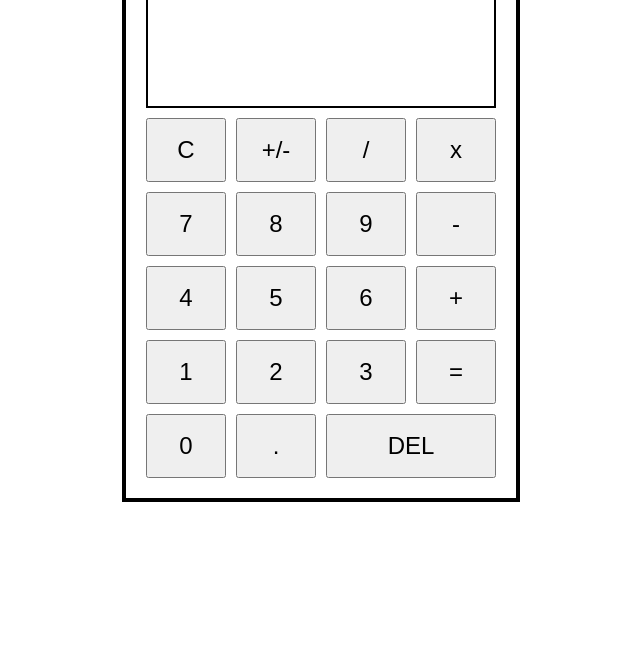
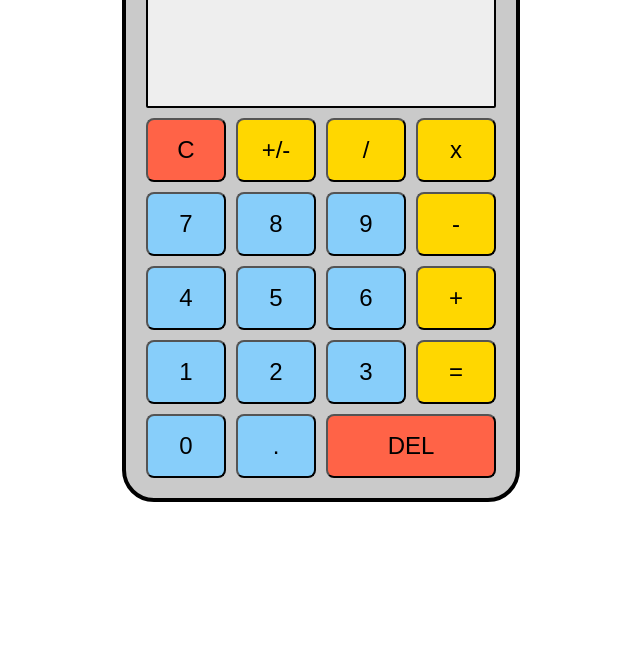
Before and after one commit to molnar-david/odin-calculator, a plain HTML site: page index.html in a window 1280 px wide. Shown: the part 152-800 px from the top of the page, without its empty margins (319-959 px from the left). Drawn offline with Linux system fonts and the light colour scheme.

Commit message:
Add border and color stylings

```diff
--- a/index.html
+++ b/index.html
@@ -17,33 +17,33 @@
                 <div id="display-output" class="center"></div>
             </div>
             <div class="calc-row">
-                <button>C</button>
-                <button>+/-</button>
-                <button>/</button>
-                <button>x</button>
+                <button class="aux-btn">C</button>
+                <button class="op-btn">+/-</button>
+                <button class="op-btn">/</button>
+                <button class="op-btn">x</button>
             </div>
             <div class="calc-row">
-                <button>7</button>
-                <button>8</button>
-                <button>9</button>
-                <button>-</button>
+                <button class="num-btn">7</button>
+                <button class="num-btn">8</button>
+                <button class="num-btn">9</button>
+                <button class="op-btn">-</button>
             </div>
             <div class="calc-row">
-                <button>4</button>
-                <button>5</button>
-                <button>6</button>
-                <button>+</button>
+                <button class="num-btn">4</button>
+                <button class="num-btn">5</button>
+                <button class="num-btn">6</button>
+                <button class="op-btn">+</button>
             </div>
             <div class="calc-row">
-                <button>1</button>
-                <button>2</button>
-                <button>3</button>
-                <button>=</button>
+                <button class="num-btn">1</button>
+                <button class="num-btn">2</button>
+                <button class="num-btn">3</button>
+                <button class="op-btn">=</button>
             </div>
             <div class="calc-row">
-                <button>0</button>
-                <button>.</button>
-                <button class="big-btn">DEL</button>
+                <button class="num-btn">0</button>
+                <button class="num-btn">.</button>
+                <button class="aux-btn big-btn">DEL</button>
             </div>
         </div>
     </div>
--- a/script.js
+++ b/script.js
@@ -56,7 +56,7 @@ function clear() {
     currentInput = "";
 }
 
-function isValidInput() {
+function isValidInputForEvaluation() {
     return currentInput && currentInput !== "-" && currentInput.slice(-1) !== ".";
 }
 
@@ -103,7 +103,7 @@ function display(event) {
             displayInput.textContent = op1 + " " + input + " ";
             operator = input;
             currentInput = "";
-        } else if (isValidInput()) {
+        } else if (isValidInputForEvaluation()) {
             // Chain with "+-x/"
             if (op1 && operator) {
                 op1 = operate(op1, operator, currentInput).toString();
@@ -118,7 +118,7 @@ function display(event) {
         }
     } else switch (input) {
         case "=":
-            if (isValidInput()) {
+            if (isValidInputForEvaluation()) {
                 if (op1) {
                     op2 = currentInput;
                     displayInput.textContent += " " + input;
--- a/styles.css
+++ b/styles.css
@@ -27,7 +27,9 @@ h1 {
     flex-direction: column;
     gap: 10px;
     border: 4px solid black;
+    border-radius: 32px;
     padding: 20px;
+    background-color: #cacaca;
 }
 
 .display-container {
@@ -39,8 +41,10 @@ h1 {
     min-height: 100px;
     width: 350px;
     border: 2px solid black;
+    border-radius: 2px;
     padding: 10px 10px 0;
     gap: 10px;
+    background-color: #eee;
 }
 
 #display-input {
@@ -64,8 +68,21 @@ button {
     width: 80px;
     height: 64px;
     font-size: 24px;
+    border-radius: 8px;
 }
 
 .big-btn {
     width: 170px;
 }
+
+.num-btn {
+    background-color: lightskyblue;
+}
+
+.op-btn {
+    background-color: gold;
+}
+
+.aux-btn {
+    background-color: tomato;
+}
```
